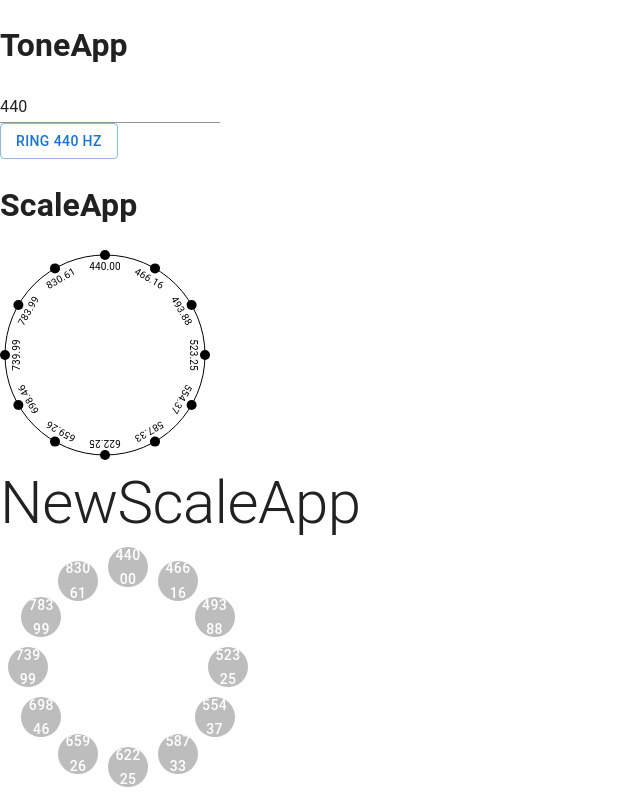
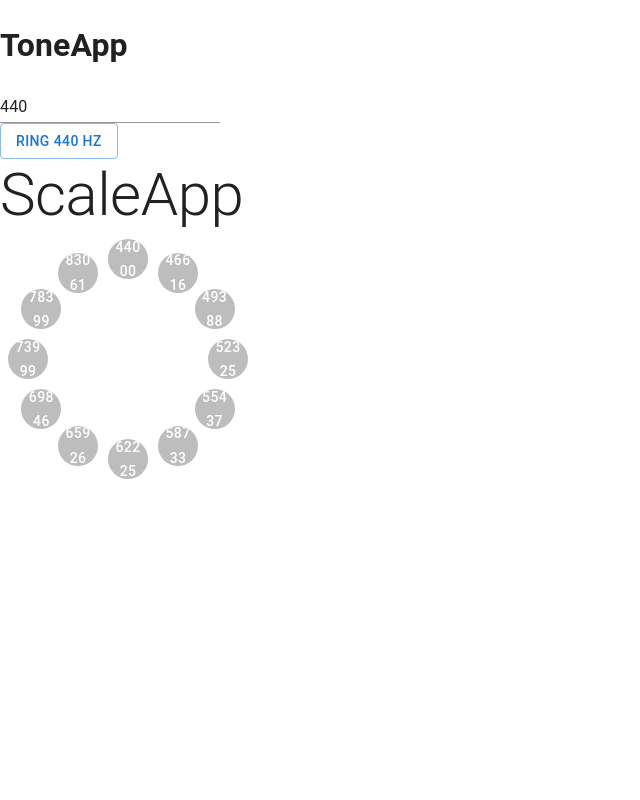
Before and after one commit to showkami/music_theory_webapp, a React (Create React App) app: page / in a window 1280 px wide. Shown: the whole page, without its empty margins (0-640 px from the left). Built offline with nearby package versions, Linux system fonts and the light colour scheme.

Commit message:
remove old scaleapp

```diff
--- a/src/app.tsx
+++ b/src/app.tsx
@@ -1,8 +1,7 @@
 import React from 'react';
 import {createTheme, CssBaseline, ThemeProvider} from "@mui/material";
 import ToneApp from './tone/ToneApp.tsx'
-import ScaleApp from './scale/scale_app.tsx'
-import NewScaleApp from './scale/NewScaleApp.tsx'
+import ScaleApp from './scale/ScaleApp.tsx'
 
 const App = () => {
   const theme = createTheme({palette: {mode: 'light'}});
@@ -13,7 +12,6 @@ const App = () => {
 
         <ToneApp />
         <ScaleApp />
-        <NewScaleApp />
       </ThemeProvider>
     </>
   )
--- a/src/scale/NewScaleApp.tsx
+++ b/src/scale/ScaleApp.tsx
@@ -4,14 +4,14 @@ import PlayCircleIcon from '@mui/icons-material/PlayCircle';
 import {Oscillator} from "tone";
 import OscillatorButton from "../component/OscillatorButton.tsx";
 
-export default function NewScaleApp() {
+export default function ScaleApp() {
   const [tonicFreq, setTonicFreq] = useState<number>(440);
 
   const radius: number = 100;
 
   return (
     <>
-      <Typography variant={"h2"}>NewScaleApp</Typography>
+      <Typography variant={"h2"}>ScaleApp</Typography>
 
       <Box width={radius * 2} style={{'position': 'relative'}} >
         {/* 親で position 指定をしておくことで、子要素の位置指定を、親領域内での座標でできる https://qiita.com/ikm/items/c20f0afb2e6c74fd807d */}
--- a/src/scale/scale_app.tsx
+++ /dev/null
@@ -1,51 +0,0 @@
-import React, {useEffect, useMemo, useState} from 'react';
-import DodecaPoints, {PointProps} from "./DodecaPoints.tsx";
-
-import {Oscillator} from "tone";
-
-
-const ScaleApp = () => {
-  const degrees = [1,2,3,4,5,6,7,8,9,10,11,12];
-  const tonic: number = 440.0;
-  const frequencies: number[] = degrees.map((degree) => { return tonic * 2**((degree - 1) / 12)});
-
-  const oscillators: Oscillator[] = useMemo(() => {
-    console.warn("oscillators are created!");
-    return frequencies.map((frequency, i) => {
-      const osc = new Oscillator(frequency, "sine").toDestination()
-      osc.debug = true;
-      return osc
-    })
-  }, []);
-  console.log("oscillators:", oscillators);
-
-  const [isMuteList, setIsMuteList] = React.useState<boolean[]>(Array(12).fill(true));
-
-  const [pointInfos, setPointInfos] = useState<PointProps[]>(
-    frequencies.map((frequency, i) => {
-      return {
-        isMute: isMuteList[i],
-        label: frequency.toFixed(2),
-        handleClick: () => {
-          const isMute = isMuteList[i];
-          isMute ? oscillators[i].start() : oscillators[i].stop();
-          const newIsMuteList = [...isMuteList];
-          newIsMuteList[i] = !isMute;
-          console.log("isMuteList is changing from ", isMuteList, " to ", newIsMuteList);
-          setIsMuteList(newIsMuteList); // 新しいオブジェクトをsetしないと、ステートが更新されていないとみなされてDodecaPointsが再レンダリングされない
-        }
-      }
-    })
-  );
-
-  return (
-    <>
-      <h1>ScaleApp</h1>
-      <DodecaPoints
-        points={pointInfos}
-      />
-    </>
-  );
-}
-
-export default ScaleApp;
```
